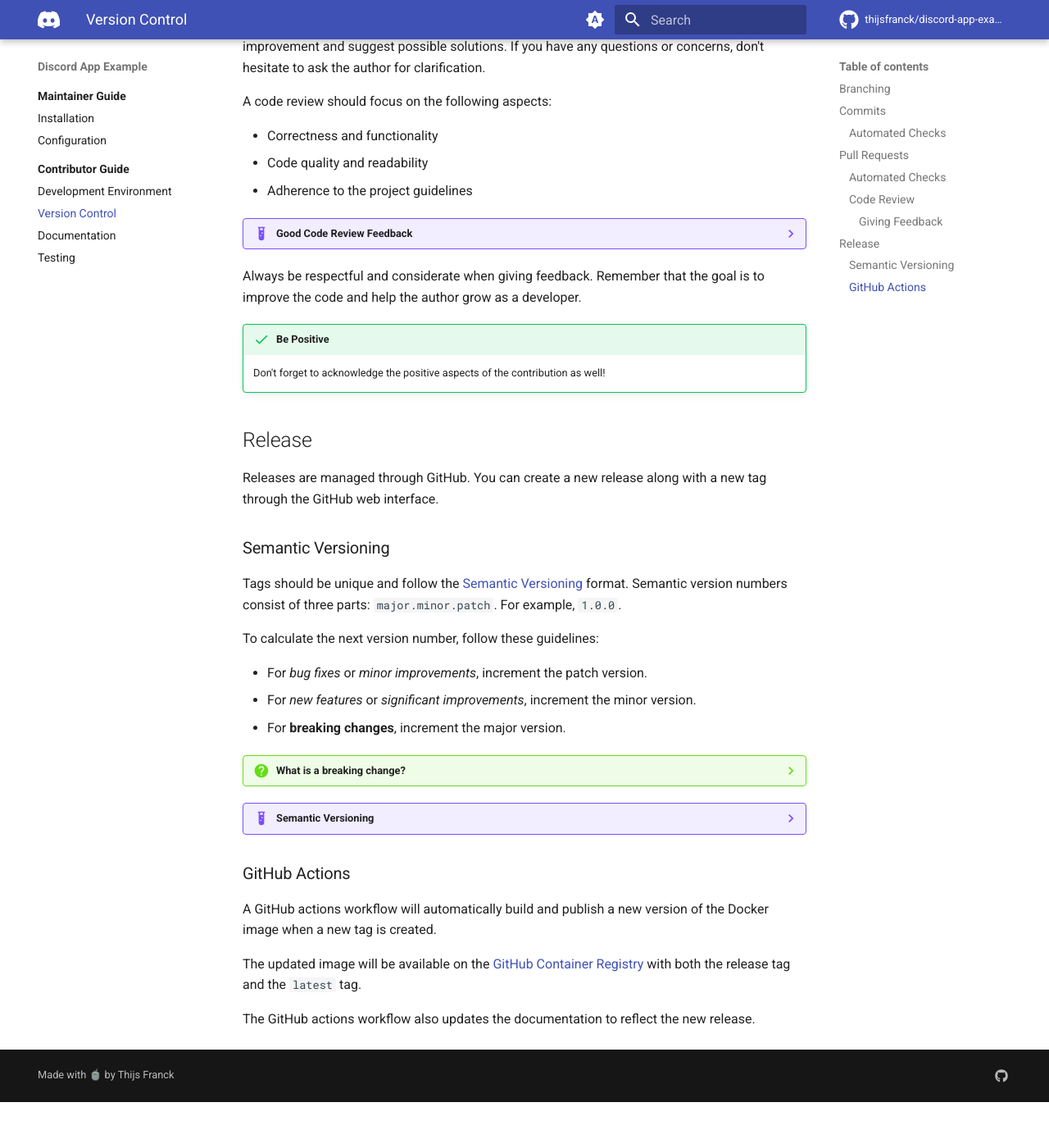
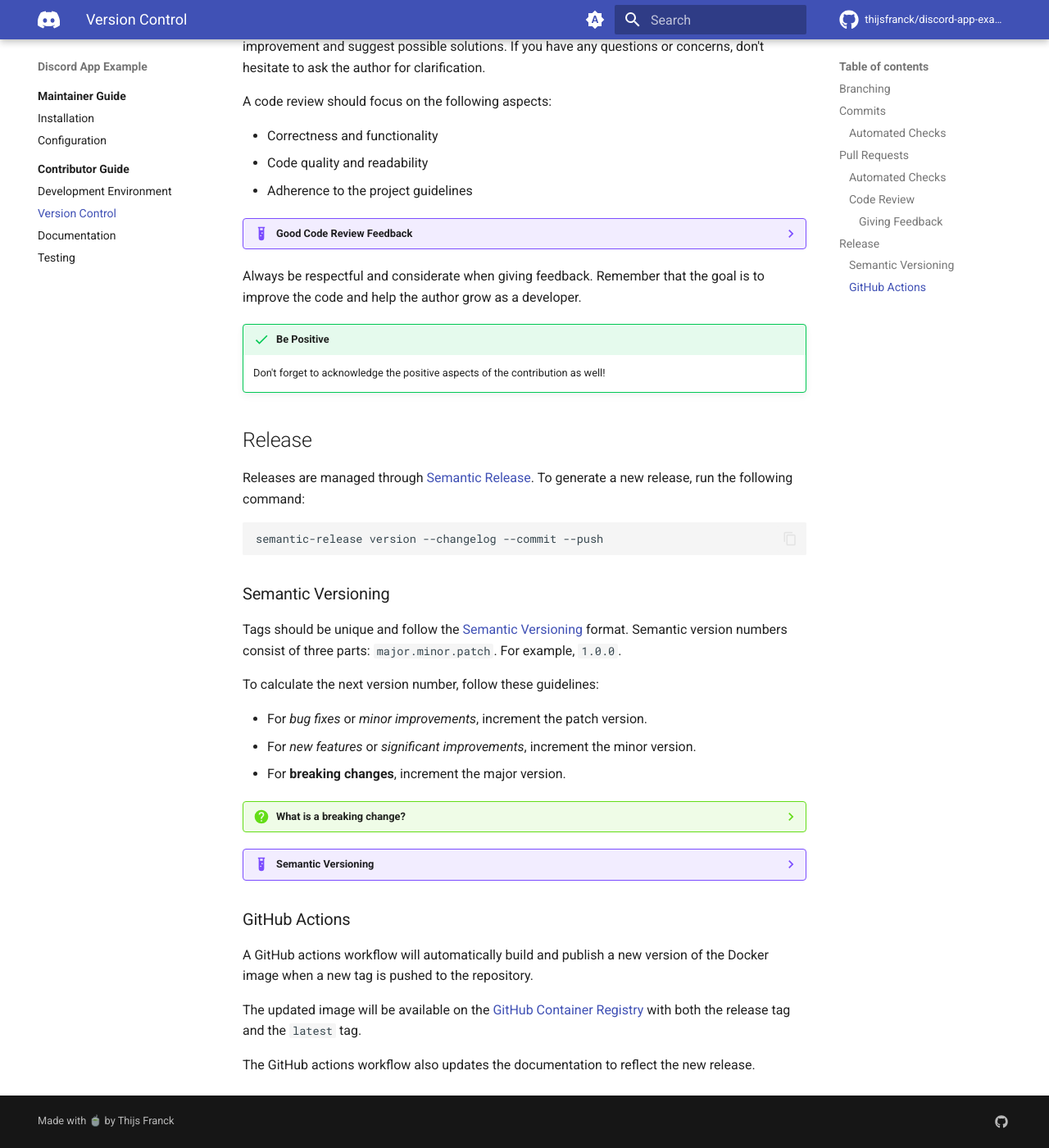
Before and after one commit to thijsfranck/discord-app-example, an MkDocs documentation site: the page built from docs/contributor-guide/version-control.md, in a window 1280 px wide and 1400 px high, scrolled down 2495 px. Shown: the whole window at 82% size. Built offline with MkDocs 1.6.1 and Material for MkDocs 9.7.7, drawn with Linux system fonts in a browser that asks for light colours; comment, search, counter and statistics services are not loaded; the version menu is left out; before the commit the page ends 3839 px from its top, so only the background shows below that.

Commit message:
docs: add note on semantic release

````diff
--- a/docs/contributor-guide/version-control.md
+++ b/docs/contributor-guide/version-control.md
@@ -162,7 +162,12 @@ the author grow as a developer.
 
 ## Release
 
-Releases are managed through GitHub. You can create a new release along with a new tag through the GitHub web interface.
+Releases are managed through [Semantic Release](https://python-semantic-release.readthedocs.io). To generate a
+new release, run the following command:
+
+```bash
+semantic-release version --changelog --commit --push
+```
 
 ### Semantic Versioning
 
@@ -189,7 +194,7 @@ To calculate the next version number, follow these guidelines:
 ### GitHub Actions
 
 A GitHub actions workflow will automatically build and publish a new version of the Docker image when a new tag
-is created.
+is pushed to the repository.
 
 The updated image will be available on the [GitHub Container Registry](https://github.com/thijsfranck/discord-app-example/pkgs/container/discord-app-example)
 with both the release tag and the `latest` tag.
````
